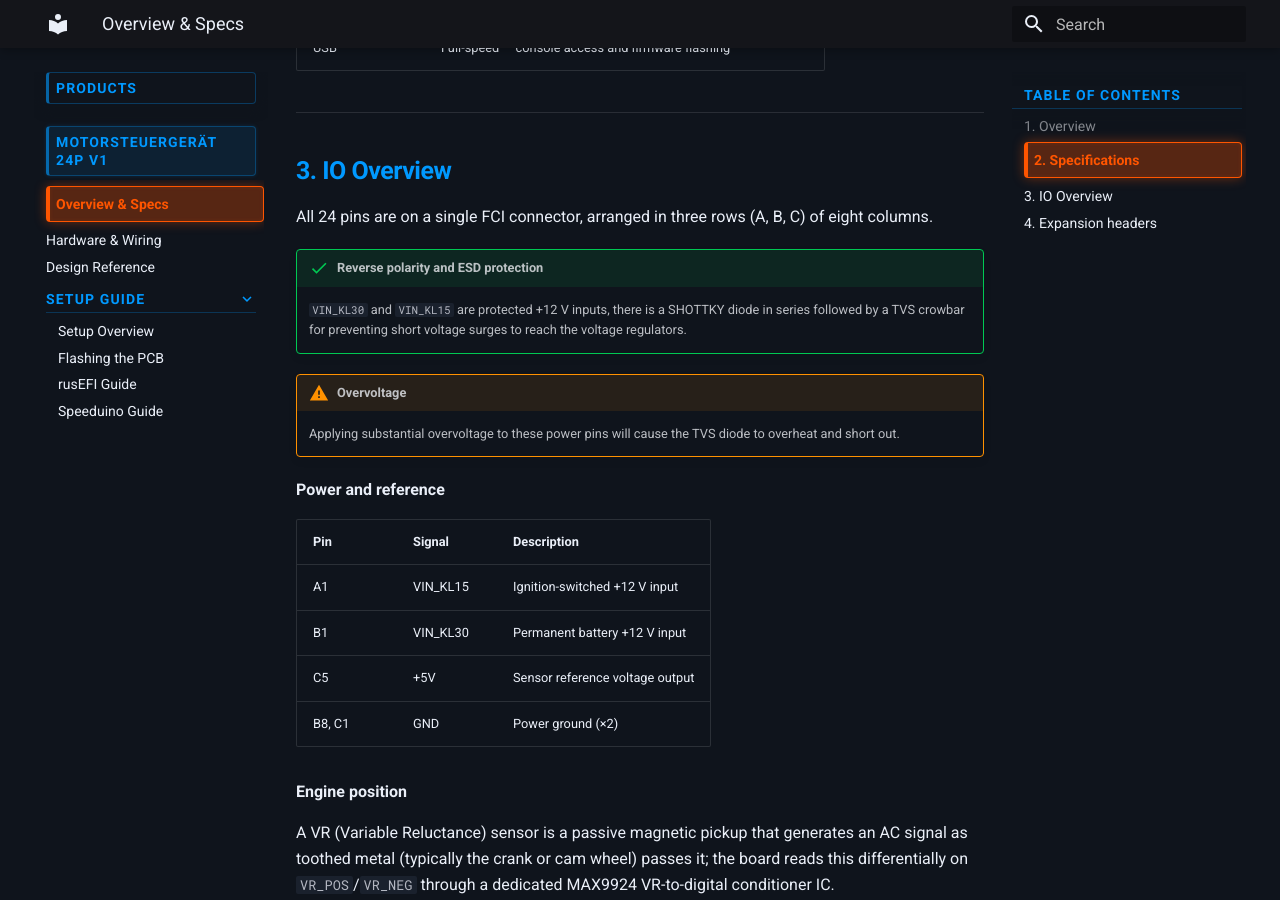
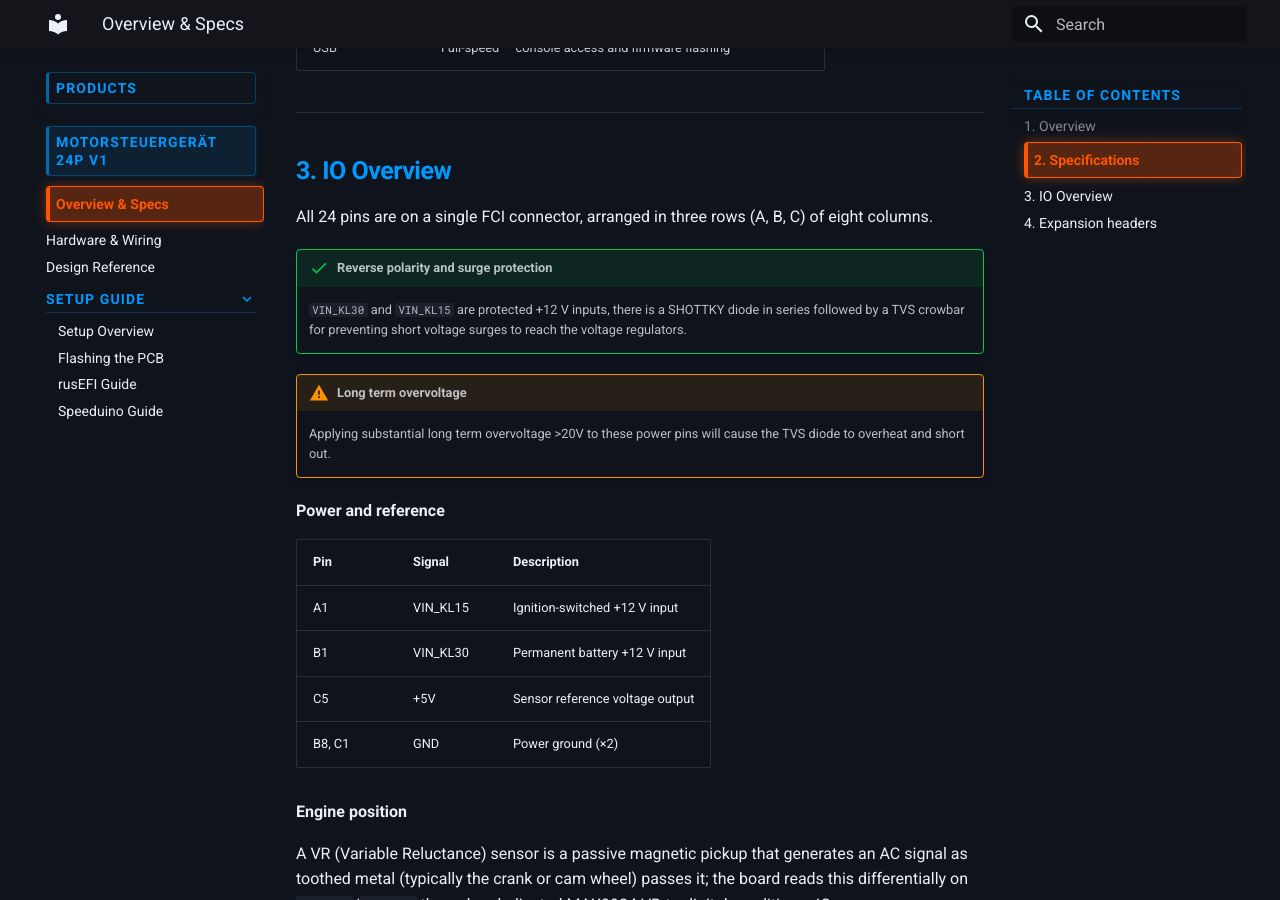
Before and after one commit to martijn4313/hupftronik-docs, an MkDocs documentation site: the page built from docs/products/motorsteuergerat-24p-v1/24p_v1_overview.md, in a window 1280 px wide and 900 px high, scrolled down 1843 px. Built offline with MkDocs 1.6.1 and Material for MkDocs 9.7.7, drawn with Linux system fonts in a browser that asks for light colours.

Commit message:
Update 24p_v1_overview.md

```diff
--- a/docs/products/motorsteuergerat-24p-v1/24p_v1_overview.md
+++ b/docs/products/motorsteuergerat-24p-v1/24p_v1_overview.md
@@ -34,11 +34,11 @@ timing, and auxiliary outputs through a single sealed 24-pin connector.
 
 All 24 pins are on a single FCI connector, arranged in three rows (A, B, C) of eight columns.
 
-!!! success "Reverse polarity and ESD protection"
+!!! success "Reverse polarity and surge protection"
     `VIN_KL30` and `VIN_KL15` are protected +12 V inputs, there is a SHOTTKY diode in series followed by a TVS crowbar for preventing short voltage surges to reach the voltage regulators.
 
-!!! warning "Overvoltage"
-	Applying substantial overvoltage to these power pins will cause the TVS diode to overheat and short out.
+!!! warning "Long term overvoltage"
+	Applying substantial long term overvoltage >20V to these power pins will cause the TVS diode to overheat and short out.
 
 
 **Power and reference**
```
